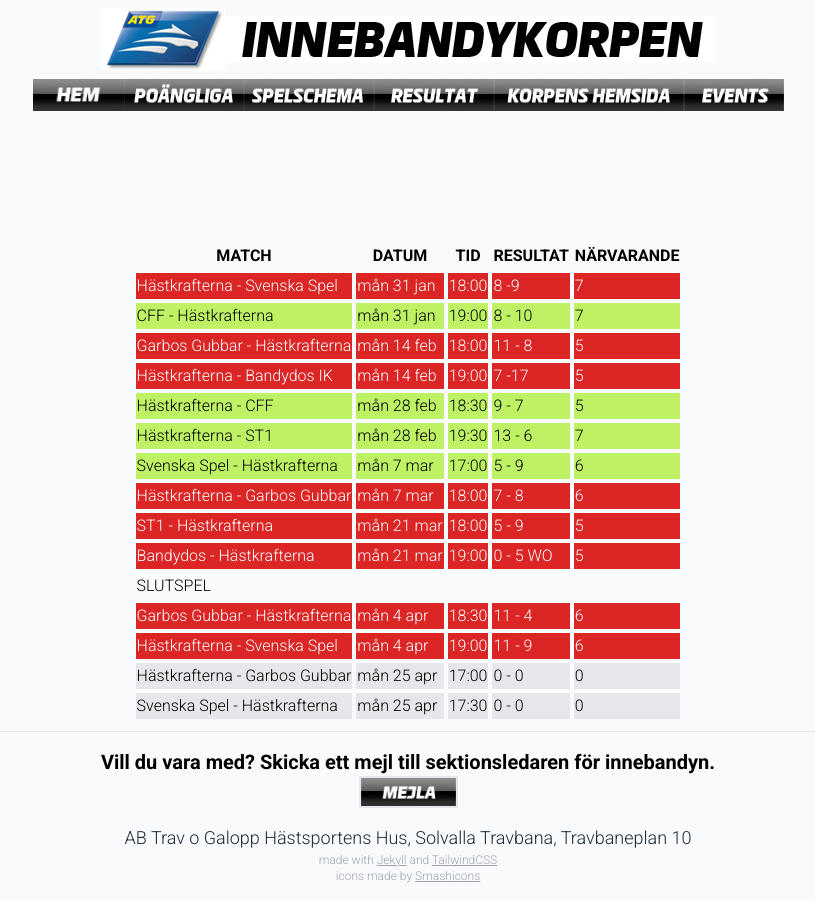
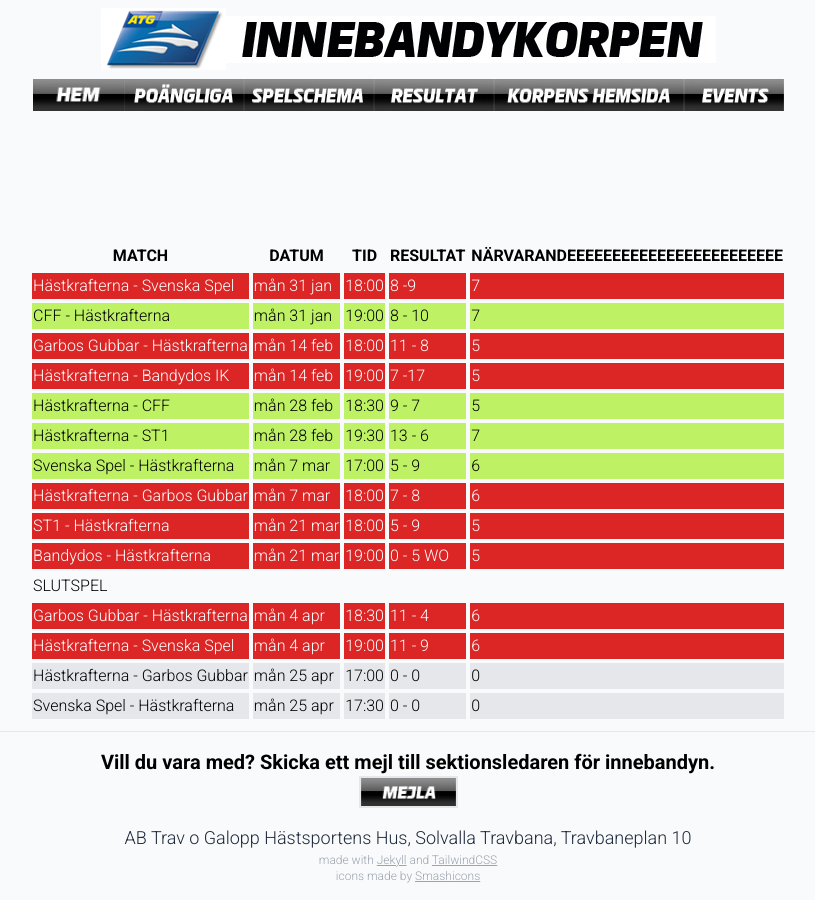
Before and after one commit to andreashogvall/andreashogvall.github.io, a Jekyll site: the page built from resultat.html, in a window 1280 px wide. Shown: the whole page, without its empty margins (232-1047 px from the left). Built offline with Jekyll 4.4.1, drawn with Linux system fonts in a browser that asks for light colours; nearby versions of some CDN libraries.

Commit message:
Add files via upload

```diff
--- a/resultat.html
+++ b/resultat.html
@@ -12,7 +12,7 @@
     <th>DATUM</th>
     <th>TID</th>
     <th>RESULTAT</th>
-    <th>NÄRVARANDE</th>
+    <th>NÄRVARANDEEEEEEEEEEEEEEEEEEEEEEEE</th>
   </tr>
 </thead>
 <tbody>
```
